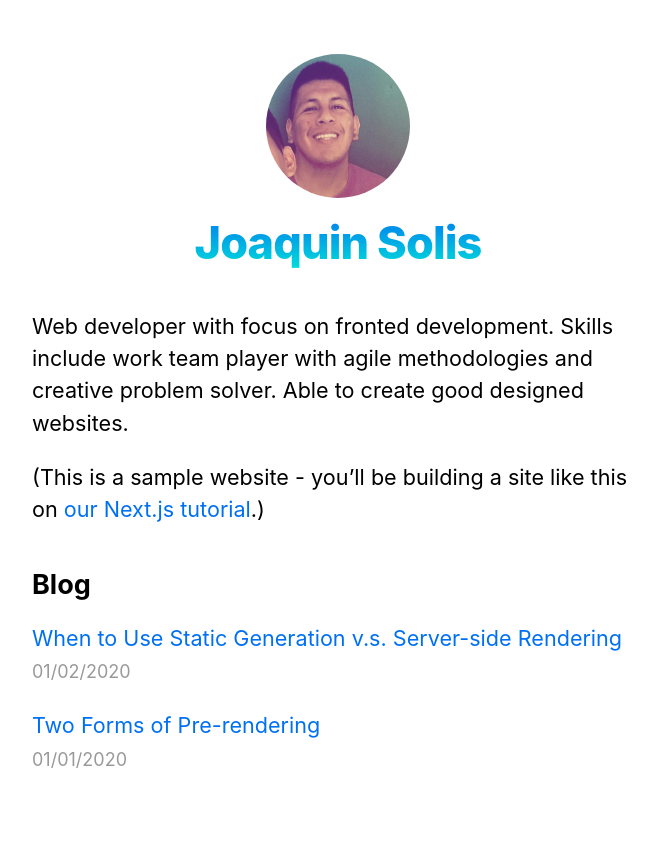
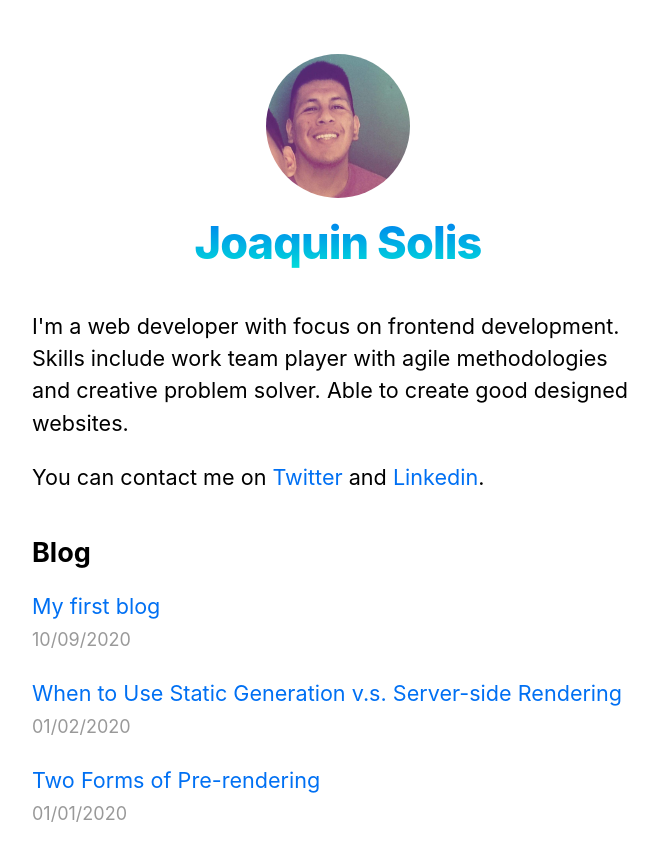
Before and after one commit to solisjoaquin/nextjs-blog, a Next.js app: page / in a window 1280 px wide. Shown: the top 860 px of the page, without its empty margins (302-960 px from the left). Built offline with nearby package versions, Linux system fonts and the light colour scheme.

Commit message:
changes in title and adding new post of test

```diff
--- a/components/layout.js
+++ b/components/layout.js
@@ -4,7 +4,7 @@ import utilStyles from '../styles/utils.module.css'
 import Link from 'next/link'
 
 const name = 'Joaquin Solis'
-export const siteTitle = 'Next.js Sample Website'
+export const siteTitle = 'Joaquin Solis'
 
 export default function Layout({ children, home }) {
   return (
--- a/pages/index.js
+++ b/pages/index.js
@@ -13,15 +13,20 @@ export default function Home({allPostsData}) {
         <title>{siteTitle}</title>
       </Head>
       <section className={utilStyles.headingMd}>
-        <p>Web developer with focus on fronted development.
+
+
+        <p>I'm a web developer with focus on frontend development.
           Skills include work team player with agile methodologies and
           creative problem solver. Able to create good designed websites.
 
         </p>
         <p>
-          (This is a sample website - you’ll be building a site like this on{' '}
-          <a href="https://nextjs.org/learn">our Next.js tutorial</a>.)
+          You can contact me on{' '}
+          <a href="https://twitter.com/joaquinsolis93">Twitter</a> and
+          {' '}<a href="https://linkedin.com/in/joaquinsolis"> Linkedin</a>.
         </p>
+
+
       </section>
 
       <section className={`${utilStyles.headingMd} ${utilStyles.padding1px}`}>
--- a/pages/posts/[id].js
+++ b/pages/posts/[id].js
@@ -17,7 +17,10 @@ export default function Post({ postData, date }) {
           <Date dateString={postData.date} />
         </div>
         <div dangerouslySetInnerHTML={{ __html: postData.contentHtml }} />
+
+
       </article>
+
     </Layout>
   )
 }
--- /dev/null
+++ b/posts/about-me.md
@@ -0,0 +1,8 @@
+---
+title: 'My first blog'
+date: '2020-10-09'
+---
+
+## This is my first blog
+
+what is the best framework?
--- a/styles/global.css
+++ b/styles/global.css
@@ -14,6 +14,8 @@ body {
 
 a {
   color: #0070f3;
+  /* color: #0070f3; */
+
   text-decoration: none;
 }
 
```
